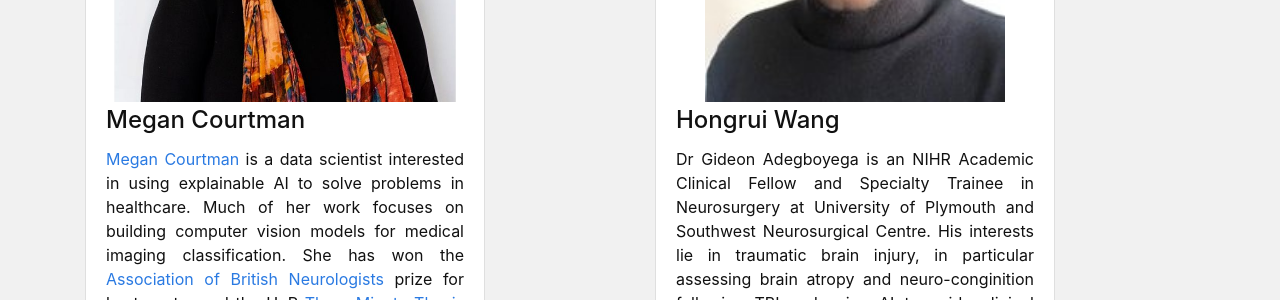
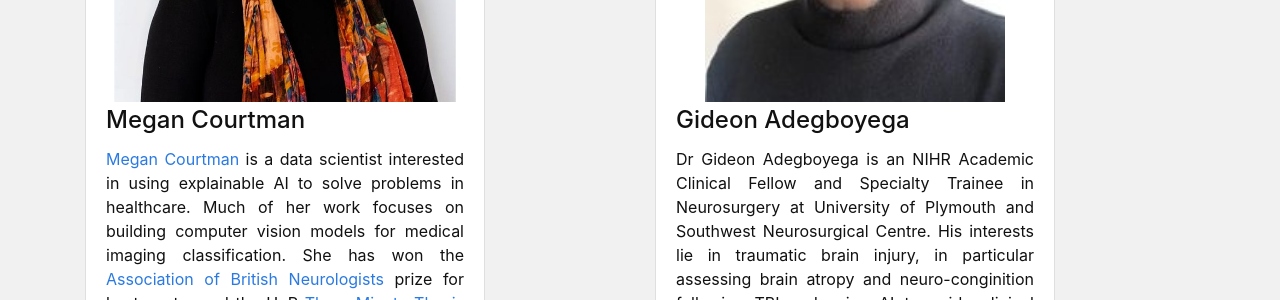
Before and after one commit to sustainsw/birdi.github.io, a Jekyll site: the page built from pages/people.md, in a window 1280 px wide and 900 px high, scrolled down 1271 px. Shown: the part 155-455 px from the top of the window. Built offline with Jekyll 4.4.1, drawn with Linux system fonts in a browser that asks for light colours.

Commit message:
update people

```diff
--- a/pages/people.md
+++ b/pages/people.md
@@ -64,7 +64,7 @@ title_color: rgb(255, 255, 255)
         {% capture Gideon_Adegboyega %}
 Dr Gideon Adegboyega is an NIHR Academic Clinical Fellow and Specialty Trainee in Neurosurgery at University of Plymouth and Southwest Neurosurgical Centre. His interests lie in traumatic brain injury, in particular assessing brain atropy and neuro-conginition following TBI and using AI to guide clinical decision-making.
         {% endcapture %}
-        {% include person.html name="Hongrui Wang" image="/assets/img/Gideon_Adegboyega.jpg"
+        {% include person.html name="Gideon Adegboyega" image="/assets/img/Gideon_Adegboyega.jpg"
         introduction=Gideon_Adegboyega %}
 
 
```
